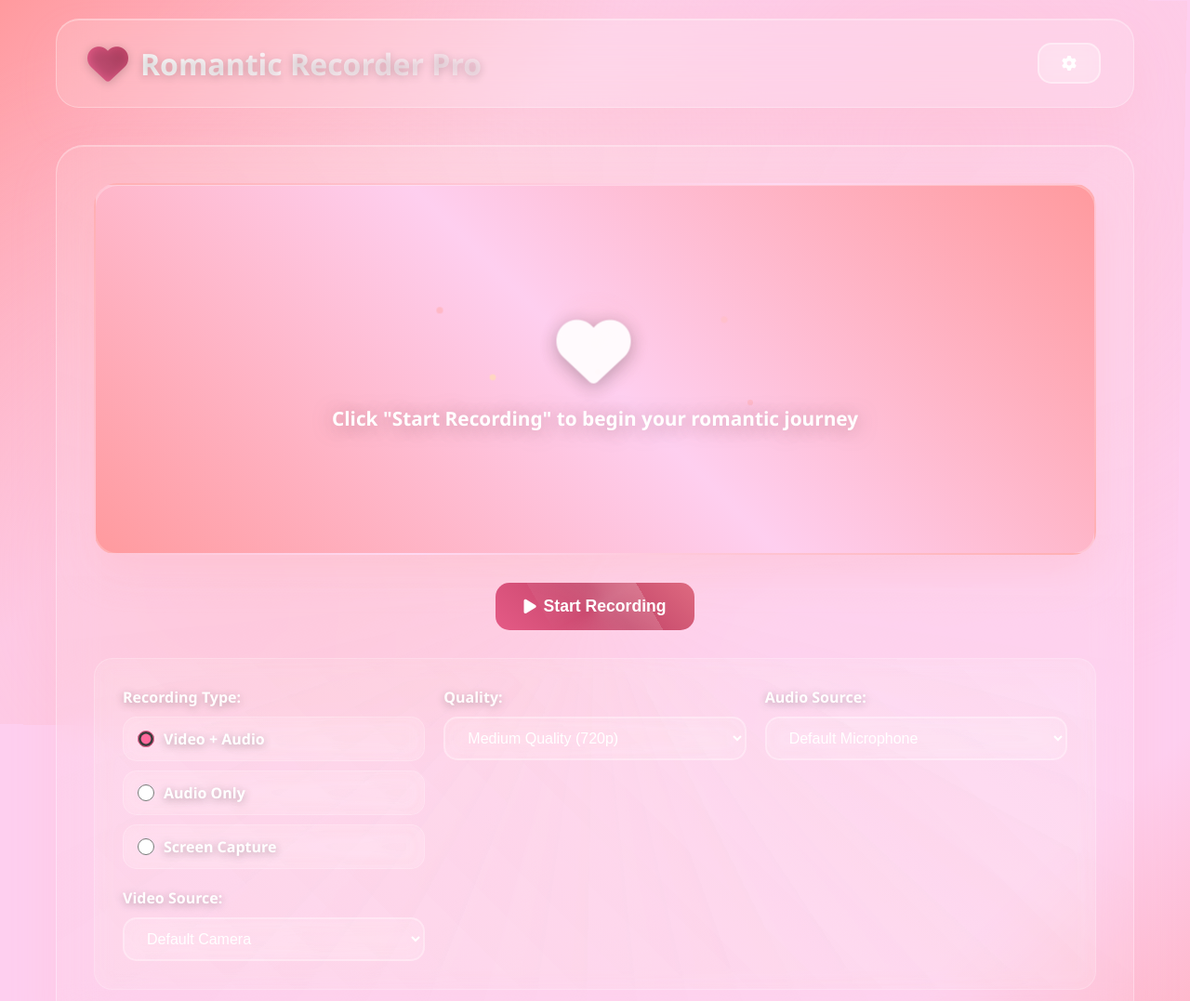
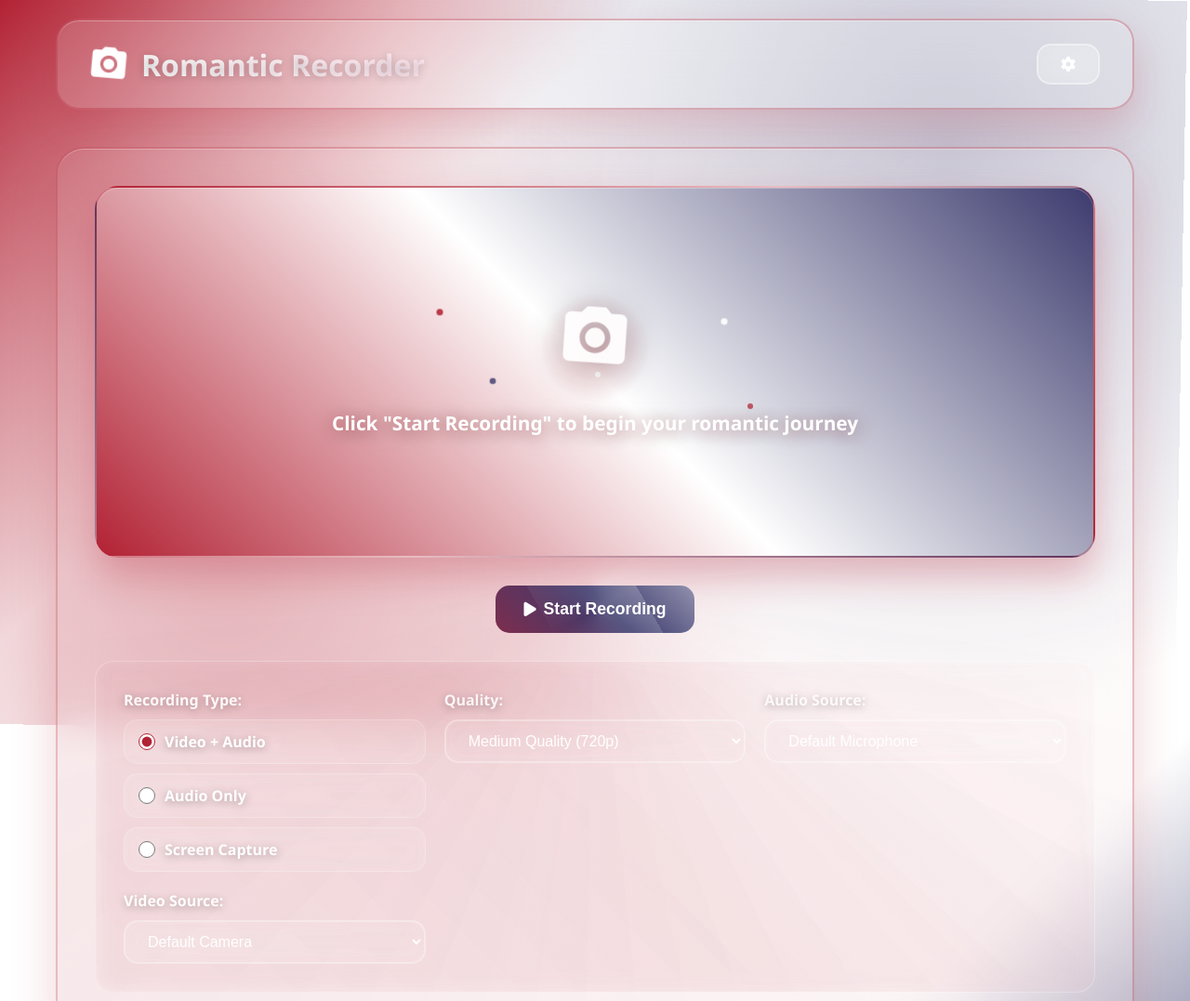
Before and after one commit to pd41751217/WebScreenRecorder, a website: page index.html in a window 1280 px wide. Shown: the top 1077 px of the page at 93% size. Drawn offline with Linux system fonts and the light colour scheme.

Commit message:
1.2: updated UI

```diff
--- a/index.html
+++ b/index.html
@@ -3,7 +3,7 @@
 <head>
     <meta charset="UTF-8">
     <meta name="viewport" content="width=device-width, initial-scale=1.0">
-    <title>Browser Audio Video Recorder</title>
+    <title>Romantic Recorder - Browser Audio Video Recorder</title>
     <link rel="stylesheet" href="styles.css">
     <link href="https://cdnjs.cloudflare.com/ajax/libs/font-awesome/6.0.0/css/all.min.css" rel="stylesheet">
 </head>
@@ -11,8 +11,11 @@
     <div class="container">
         <header class="header">
             <div class="logo">
-                <i class="fas fa-heart"></i>
-                <h1>Romantic Recorder Pro</h1>
+                <svg class="camera-icon" viewBox="0 0 24 24" fill="currentColor">
+                    <path d="M12 15.2a3.2 3.2 0 1 0 0-6.4 3.2 3.2 0 0 0 0 6.4z"/>
+                    <path d="M9 2L7.17 4H4c-1.1 0-2 .9-2 2v12c0 1.1.9 2 2 2h16c1.1 0 2-.9 2-2V6c0-1.1-.9-2-2-2h-3.17L15 2H9zm3 15c-2.76 0-5-2.24-5-5s2.24-5 5-5 5 2.24 5 5-2.24 5-5 5z"/>
+                </svg>
+                <h1>Romantic Recorder</h1>
             </div>
             <div class="header-controls">
                 <button id="settingsBtn" class="btn btn-secondary">
@@ -35,7 +38,10 @@
                     <div id="placeholder" class="video-placeholder">
                         <div class="placeholder-content">
                             <div class="icon-container">
-                                <i class="fas fa-heart"></i>
+                                <svg class="camera-icon-large" viewBox="0 0 24 24" fill="currentColor">
+                                    <path d="M12 15.2a3.2 3.2 0 1 0 0-6.4 3.2 3.2 0 0 0 0 6.4z"/>
+                                    <path d="M9 2L7.17 4H4c-1.1 0-2 .9-2 2v12c0 1.1.9 2 2 2h16c1.1 0 2-.9 2-2V6c0-1.1-.9-2-2-2h-3.17L15 2H9zm3 15c-2.76 0-5-2.24-5-5s2.24-5 5-5 5 2.24 5 5-2.24 5-5 5z"/>
+                                </svg>
                                 <div class="icon-glow"></div>
                             </div>
                             <p>Click "Start Recording" to begin your romantic journey</p>
--- a/styles.css
+++ b/styles.css
@@ -6,7 +6,7 @@
 
 body {
     font-family: 'Segoe UI', Tahoma, Geneva, Verdana, sans-serif;
-    background: linear-gradient(135deg, #ff9a9e 0%, #fecfef 25%, #fecfef 75%, #ff9a9e 100%);
+    background: linear-gradient(135deg, #B22234 0%, #FFFFFF 25%, #FFFFFF 75%, #3C3B6E 100%);
     min-height: 100vh;
     color: #333;
     position: relative;
@@ -21,12 +21,19 @@ body::before {
     width: 100%;
     height: 100%;
     background:
-        radial-gradient(circle at 20% 80%, rgba(255, 182, 193, 0.4) 0%, transparent 50%),
-        radial-gradient(circle at 80% 20%, rgba(255, 192, 203, 0.4) 0%, transparent 50%),
-        radial-gradient(circle at 40% 40%, rgba(255, 218, 185, 0.3) 0%, transparent 50%);
+        radial-gradient(circle at 20% 80%, rgba(178, 34, 52, 0.3) 0%, transparent 50%),
+        radial-gradient(circle at 80% 20%, rgba(60, 59, 110, 0.3) 0%, transparent 50%),
+        radial-gradient(circle at 40% 40%, rgba(255, 255, 255, 0.2) 0%, transparent 50%);
     pointer-events: none;
     z-index: -1;
-    animation: romanticFloat 20s ease-in-out infinite;
+    animation: americanFloat 20s ease-in-out infinite;
+}
+
+@keyframes americanFloat {
+    0%, 100% { transform: translateX(0) translateY(0) rotate(0deg); }
+    25% { transform: translateX(-10px) translateY(-10px) rotate(1deg); }
+    50% { transform: translateX(10px) translateY(-5px) rotate(-1deg); }
+    75% { transform: translateX(-5px) translateY(10px) rotate(0.5deg); }
 }
 
 @keyframes romanticFloat {
@@ -49,12 +56,12 @@ body::before {
     align-items: center;
     background: rgba(255, 255, 255, 0.15);
     backdrop-filter: blur(20px);
-    border: 1px solid rgba(255, 255, 255, 0.3);
+    border: 2px solid rgba(178, 34, 52, 0.3);
     border-radius: 25px;
     padding: 25px 35px;
     margin-bottom: 40px;
     box-shadow:
-        0 20px 40px rgba(255, 182, 193, 0.2),
+        0 20px 40px rgba(178, 34, 52, 0.2),
         inset 0 1px 0 rgba(255, 255, 255, 0.3);
     position: relative;
     overflow: hidden;
@@ -83,18 +90,19 @@ body::before {
     text-shadow: 0 2px 10px rgba(0, 0, 0, 0.2);
 }
 
-.logo i {
-    font-size: 2.5rem;
-    background: linear-gradient(45deg, #ff6b9d, #c44569);
+.camera-icon {
+    width: 2.5rem;
+    height: 2.5rem;
+    background: linear-gradient(45deg, #B22234, #3C3B6E);
     -webkit-background-clip: text;
     -webkit-text-fill-color: transparent;
     background-clip: text;
-    animation: heartBeat 2s ease-in-out infinite;
+    animation: cameraShine 2s ease-in-out infinite;
 }
 
-@keyframes heartBeat {
-    0%, 100% { transform: scale(1); }
-    50% { transform: scale(1.1); }
+@keyframes cameraShine {
+    0%, 100% { transform: scale(1) rotate(0deg); filter: brightness(1); }
+    50% { transform: scale(1.1) rotate(5deg); filter: brightness(1.3); }
 }
 
 .logo h1 {
@@ -115,11 +123,11 @@ body::before {
 .recorder-container {
     background: rgba(255, 255, 255, 0.1);
     backdrop-filter: blur(20px);
-    border: 1px solid rgba(255, 255, 255, 0.3);
+    border: 2px solid rgba(178, 34, 52, 0.3);
     border-radius: 30px;
     padding: 40px;
     box-shadow:
-        0 25px 50px rgba(255, 182, 193, 0.2),
+        0 25px 50px rgba(178, 34, 52, 0.2),
         inset 0 1px 0 rgba(255, 255, 255, 0.3);
     position: relative;
     overflow: hidden;
@@ -132,9 +140,14 @@ body::before {
     left: -50%;
     width: 200%;
     height: 200%;
-    background: conic-gradient(from 0deg, transparent, rgba(255, 182, 193, 0.1), transparent);
-    animation: romanticRotate 30s linear infinite;
+    background: conic-gradient(from 0deg, transparent, rgba(178, 34, 52, 0.1), transparent);
+    animation: americanRotate 30s linear infinite;
     pointer-events: none;
+}
+
+@keyframes americanRotate {
+    from { transform: rotate(0deg); }
+    to { transform: rotate(360deg); }
 }
 
 @keyframes romanticRotate {
@@ -147,7 +160,7 @@ body::before {
     position: relative;
     width: 100%;
     height: 400px;
-    background: linear-gradient(45deg, #ff9a9e, #fecfef, #ff9a9e);
+    background: linear-gradient(45deg, #B22234, #FFFFFF, #3C3B6E);
     border-radius: 25px;
     overflow: hidden;
     margin-bottom: 30px;
@@ -155,9 +168,9 @@ body::before {
     align-items: center;
     justify-content: center;
     box-shadow:
-        0 20px 40px rgba(255, 182, 193, 0.3),
+        0 20px 40px rgba(178, 34, 52, 0.3),
         inset 0 1px 0 rgba(255, 255, 255, 0.3);
-    border: 2px solid rgba(255, 255, 255, 0.2);
+    border: 2px solid rgba(178, 34, 52, 0.3);
 }
 
 #videoPreview {
@@ -194,14 +207,20 @@ body::before {
     display: inline-block;
 }
 
-.icon-container i {
-    font-size: 5rem;
+.camera-icon-large {
+    width: 5rem;
+    height: 5rem;
     opacity: 0.9;
-    animation: romanticFloat 3s ease-in-out infinite;
+    animation: cameraFloat 3s ease-in-out infinite;
     position: relative;
     z-index: 2;
     color: white;
-    text-shadow: 0 4px 20px rgba(0, 0, 0, 0.3);
+    filter: drop-shadow(0 4px 20px rgba(0, 0, 0, 0.3));
+}
+
+@keyframes cameraFloat {
+    0%, 100% { transform: translateY(0px) rotate(0deg); }
+    50% { transform: translateY(-10px) rotate(5deg); }
 }
 
 .icon-glow {
@@ -211,13 +230,13 @@ body::before {
     transform: translate(-50%, -50%);
     width: 120px;
     height: 120px;
-    background: radial-gradient(circle, rgba(255, 182, 193, 0.4) 0%, transparent 70%);
+    background: radial-gradient(circle, rgba(178, 34, 52, 0.4) 0%, transparent 70%);
     border-radius: 50%;
-    animation: romanticGlow 2s ease-in-out infinite alternate;
+    animation: americanGlow 2s ease-in-out infinite alternate;
     z-index: 1;
 }
 
-@keyframes romanticGlow {
+@keyframes americanGlow {
     0% {
         transform: translate(-50%, -50%) scale(0.8);
         opacity: 0.5;
@@ -241,7 +260,7 @@ body::before {
 
 @keyframes textGlow {
     0% { text-shadow: 0 2px 15px rgba(0, 0, 0, 0.5); }
-    100% { text-shadow: 0 2px 25px rgba(255, 182, 193, 0.8); }
+    100% { text-shadow: 0 2px 25px rgba(178, 34, 52, 0.8); }
 }
 
 .particles {
@@ -267,35 +286,35 @@ body::before {
     top: 20%;
     left: 20%;
     animation-delay: 0s;
-    background: rgba(255, 182, 193, 0.9);
+    background: rgba(178, 34, 52, 0.9);
 }
 
 .particle:nth-child(2) {
     top: 30%;
     right: 25%;
     animation-delay: 1.5s;
-    background: rgba(255, 192, 203, 0.9);
+    background: rgba(255, 255, 255, 0.9);
 }
 
 .particle:nth-child(3) {
     bottom: 30%;
     left: 30%;
     animation-delay: 3s;
-    background: rgba(255, 218, 185, 0.9);
+    background: rgba(60, 59, 110, 0.9);
 }
 
 .particle:nth-child(4) {
     bottom: 20%;
     right: 20%;
     animation-delay: 4.5s;
-    background: rgba(255, 182, 193, 0.9);
+    background: rgba(178, 34, 52, 0.9);
 }
 
 .particle:nth-child(5) {
     top: 50%;
     left: 50%;
     animation-delay: 6s;
-    background: rgba(255, 192, 203, 0.9);
+    background: rgba(255, 255, 255, 0.9);
 }
 
 @keyframes particleFloat {
@@ -382,7 +401,7 @@ body::before {
     left: 0;
     width: 100%;
     height: 100%;
-    background: linear-gradient(45deg, transparent, rgba(255, 182, 193, 0.05), transparent);
+    background: linear-gradient(45deg, transparent, rgba(178, 34, 52, 0.05), transparent);
     pointer-events: none;
 }
 
@@ -432,14 +451,14 @@ body::before {
 }
 
 .radio-option:hover {
-    background: rgba(255, 182, 193, 0.2);
+    background: rgba(178, 34, 52, 0.2);
     transform: translateY(-2px);
 }
 
 .radio-option input[type="radio"] {
     width: 18px;
     height: 18px;
-    accent-color: #ff6b9d;
+    accent-color: #B22234;
 }
 
 .select-input {
@@ -454,14 +473,14 @@ body::before {
 }
 
 .select-input option {
-    background: #ff9a9e;
+    background: #B22234;
     color: white;
 }
 
 .select-input:focus {
     outline: none;
-    border-color: #ff6b9d;
-    box-shadow: 0 0 20px rgba(255, 107, 157, 0.3);
+    border-color: #B22234;
+    box-shadow: 0 0 20px rgba(178, 34, 52, 0.3);
 }
 
 /* Buttons */
@@ -501,9 +520,9 @@ body::before {
 }
 
 .btn-primary {
-    background: linear-gradient(45deg, #ff6b9d, #c44569, #ff9a9e);
+    background: linear-gradient(45deg, #B22234, #3C3B6E, #FFFFFF);
     background-size: 200% 200%;
-    animation: romanticGradient 3s ease infinite;
+    animation: americanGradient 3s ease infinite;
     color: white;
     position: relative;
     overflow: hidden;
@@ -517,19 +536,19 @@ body::before {
     width: 200%;
     height: 200%;
     background: conic-gradient(from 0deg, transparent, rgba(255, 255, 255, 0.2), transparent);
-    animation: romanticRotate 3s linear infinite;
+    animation: americanRotate 3s linear infinite;
     pointer-events: none;
 }
 
 .btn-primary:hover {
-    background: linear-gradient(45deg, #ff5a8e, #b83a5e, #ff8a9e);
+    background: linear-gradient(45deg, #A01B2E, #2A295E, #F0F0F0);
     background-size: 200% 200%;
-    animation: romanticGradient 1.5s ease infinite;
+    animation: americanGradient 1.5s ease infinite;
     transform: translateY(-5px) scale(1.05);
-    box-shadow: 0 20px 40px rgba(255, 107, 157, 0.4);
+    box-shadow: 0 20px 40px rgba(178, 34, 52, 0.4);
 }
 
-@keyframes romanticGradient {
+@keyframes americanGradient {
     0%, 100% { background-position: 0% 50%; }
     50% { background-position: 100% 50%; }
 }
@@ -587,11 +606,11 @@ body::before {
 .recordings-section {
     background: rgba(255, 255, 255, 0.1);
     backdrop-filter: blur(20px);
-    border: 1px solid rgba(255, 255, 255, 0.3);
+    border: 2px solid rgba(178, 34, 52, 0.3);
     border-radius: 25px;
     padding: 30px;
     box-shadow:
-        0 20px 40px rgba(255, 182, 193, 0.2),
+        0 20px 40px rgba(178, 34, 52, 0.2),
         inset 0 1px 0 rgba(255, 255, 255, 0.3);
     position: relative;
     overflow: hidden;
@@ -604,7 +623,7 @@ body::before {
     left: 0;
     width: 100%;
     height: 100%;
-    background: linear-gradient(45deg, transparent, rgba(255, 182, 193, 0.05), transparent);
+    background: linear-gradient(45deg, transparent, rgba(178, 34, 52, 0.05), transparent);
     pointer-events: none;
 }
 
@@ -636,7 +655,7 @@ body::before {
     font-size: 3rem;
     margin-bottom: 15px;
     opacity: 0.7;
-    animation: romanticFloat 4s ease-in-out infinite;
+    animation: cameraFloat 4s ease-in-out infinite;
     color: rgba(255, 255, 255, 0.9);
 }
 
@@ -664,9 +683,9 @@ body::before {
     max-height: 80vh;
     overflow-y: auto;
     box-shadow:
-        0 25px 50px rgba(255, 182, 193, 0.3),
+        0 25px 50px rgba(178, 34, 52, 0.3),
         inset 0 1px 0 rgba(255, 255, 255, 0.3);
-    border: 1px solid rgba(255, 255, 255, 0.3);
+    border: 2px solid rgba(178, 34, 52, 0.3);
 }
 
 .modal-header {
@@ -674,8 +693,8 @@ body::before {
     justify-content: space-between;
     align-items: center;
     padding: 25px 30px;
-    border-bottom: 1px solid rgba(255, 182, 193, 0.2);
-    background: linear-gradient(45deg, #ff6b9d, #c44569);
+    border-bottom: 1px solid rgba(178, 34, 52, 0.2);
+    background: linear-gradient(45deg, #B22234, #3C3B6E);
     color: white;
     border-radius: 25px 25px 0 0;
 }
```
